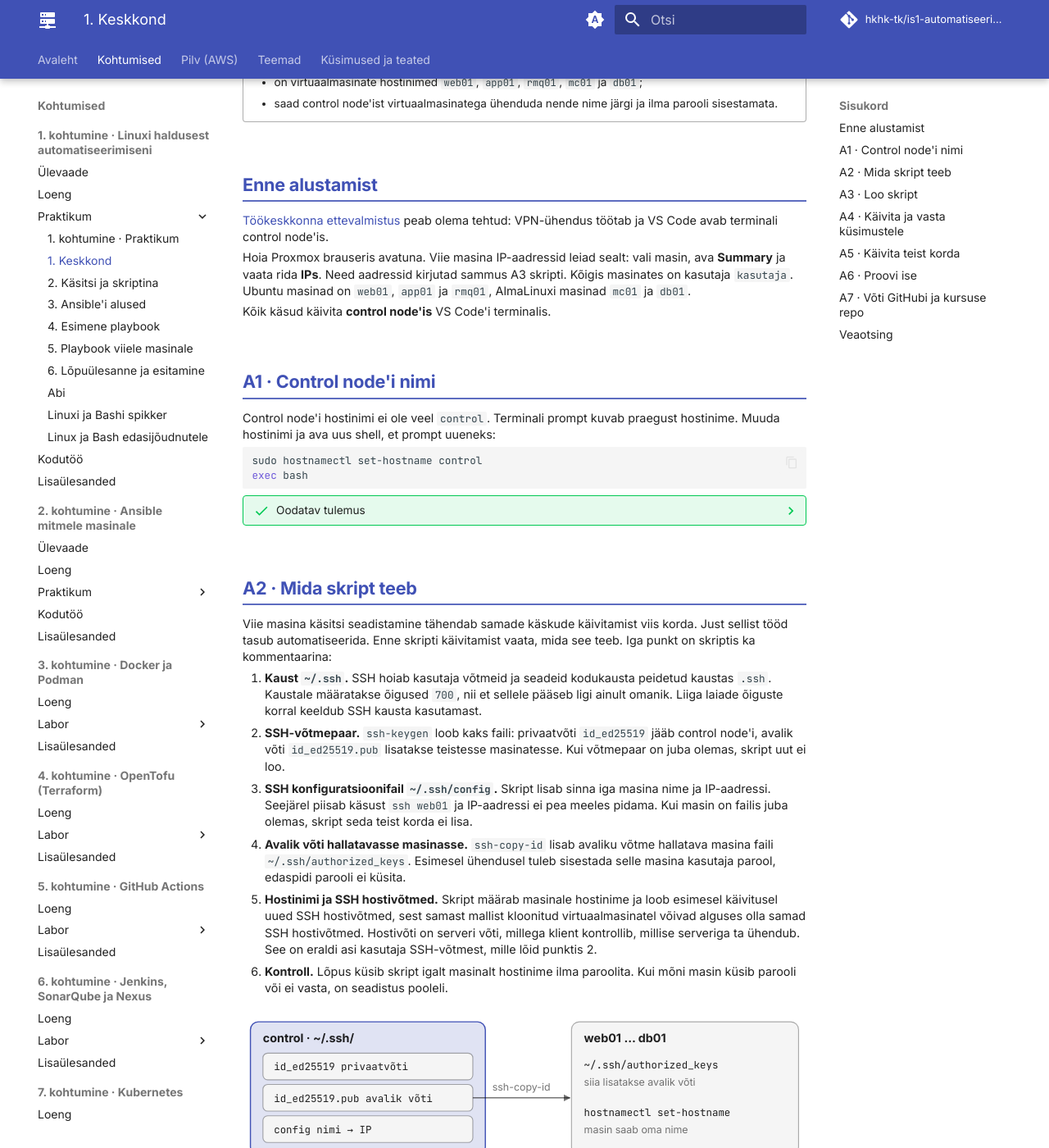
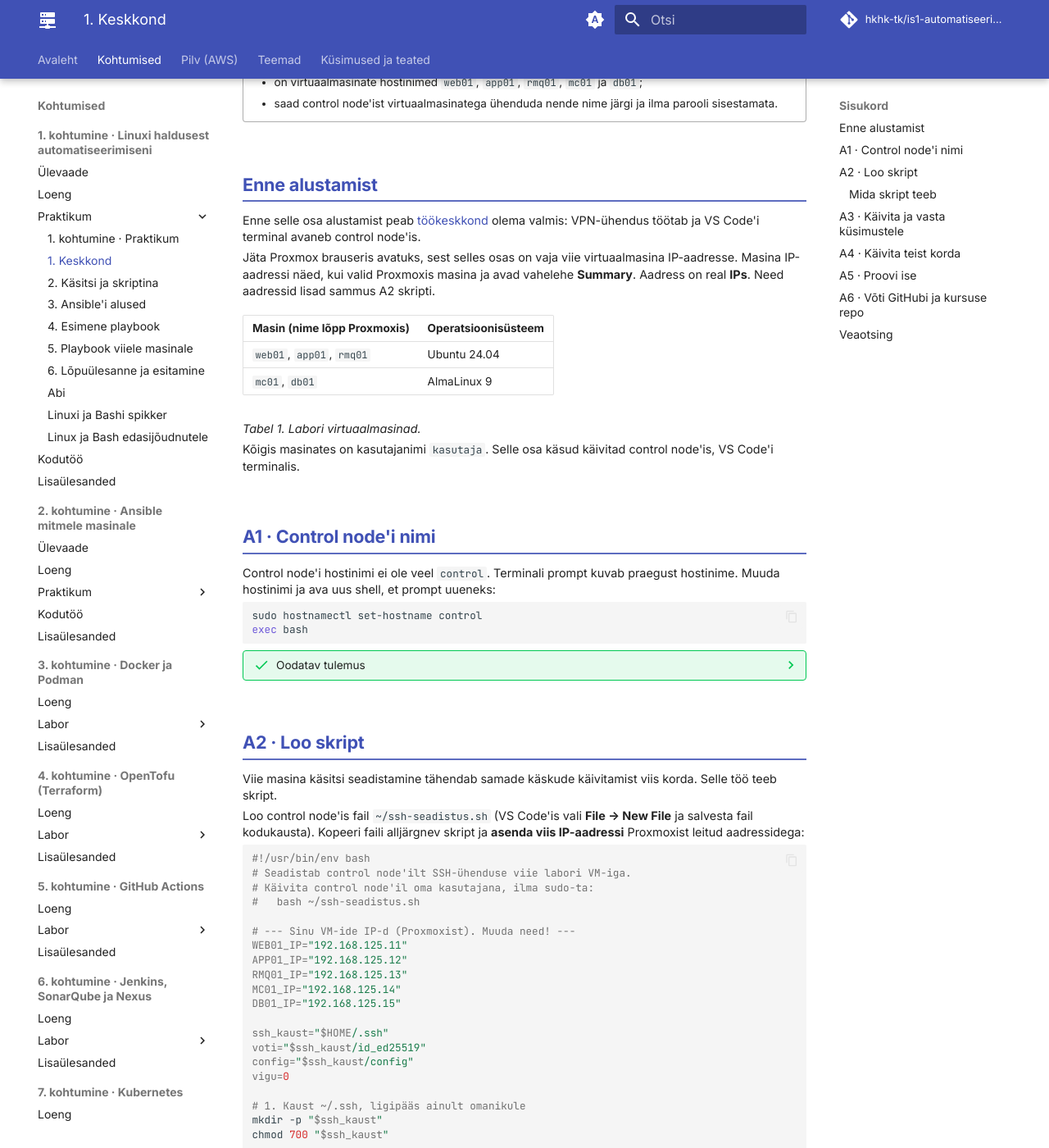
Before and after one commit to hkhk-tk/is1-automatiseerimine, an MkDocs documentation site: the page built from docs/k01/lab-1-keskkond.md, in a window 1280 px wide and 1400 px high, scrolled down 223 px. Shown: the whole window at 82% size. Built offline with MkDocs 1.6.1 and Material for MkDocs 9.7.7, drawn with Linux system fonts in a browser that asks for light colours; comment, search, counter and statistics services are not loaded; some of the changed text lies outside the part shown.

Commit message:
K1 praktikum 1: skript enne selgitust, sammud ümber nummerdatud; keeleparandused praktikumides 0–2

````diff
--- a/docs/k01/lab-1-keskkond.md
+++ b/docs/k01/lab-1-keskkond.md
@@ -18,11 +18,18 @@ tags:
 
 ## Enne alustamist
 
-[Töökeskkonna ettevalmistus](../00-ulevaade/keskkond.md) peab olema tehtud: VPN-ühendus töötab ja VS Code avab terminali control node'is.
+Enne selle osa alustamist peab [töökeskkond](../00-ulevaade/keskkond.md) olema valmis: VPN-ühendus töötab ja VS Code'i terminal avaneb control node'is.
 
-Hoia Proxmox brauseris avatuna. Viie masina IP-aadressid leiad sealt: vali masin, ava **Summary** ja vaata rida **IPs**. Need aadressid kirjutad sammus A3 skripti. Kõigis masinates on kasutaja `kasutaja`. Ubuntu masinad on `web01`, `app01` ja `rmq01`, AlmaLinuxi masinad `mc01` ja `db01`.
+Jäta Proxmox brauseris avatuks, sest selles osas on vaja viie virtuaalmasina IP-aadresse. Masina IP-aadressi näed, kui valid Proxmoxis masina ja avad vahelehe **Summary**. Aadress on real **IPs**. Need aadressid lisad sammus A2 skripti.
 
-Kõik käsud käivita **control node'is** VS Code'i terminalis.
+| Masin (nime lõpp Proxmoxis) | Operatsioonisüsteem |
+|---|---|
+| `web01`, `app01`, `rmq01` | Ubuntu 24.04 |
+| `mc01`, `db01` | AlmaLinux 9 |
+
+*Tabel 1. Labori virtuaalmasinad.*
+
+Kõigis masinates on kasutajanimi `kasutaja`. Selle osa käsud käivitad control node'is, VS Code'i terminalis.
 
 ## A1 · Control node'i nimi
 
@@ -39,38 +46,13 @@ exec bash
     kasutaja@control:~$
     ```
 
-    Laboris `sudo` parooli ei küsi, sest mall lubab seda kasutajale `kasutaja`. `hostnamectl` muudab hostinime püsivalt, see jääb alles ka pärast taaskäivitust.
+    Laboris `sudo` parooli ei küsi, sest virtuaalmasinate mallis on kasutajal `kasutaja` lubatud kasutada `sudo`-t ilma paroolita. `hostnamectl` muudab hostinime püsivalt, nii et see jääb alles ka pärast taaskäivitust.
 
-## A2 · Mida skript teeb
+## A2 · Loo skript
 
-Viie masina käsitsi seadistamine tähendab samade käskude käivitamist viis korda. Just sellist tööd tasub automatiseerida. Enne skripti käivitamist vaata, mida see teeb. Iga punkt on skriptis ka kommentaarina:
+Viie masina käsitsi seadistamine tähendab samade käskude käivitamist viis korda. Selle töö teeb skript.
 
-1. **Kaust `~/.ssh`.** SSH hoiab kasutaja võtmeid ja seadeid kodukausta peidetud kaustas `.ssh`. Kaustale määratakse õigused `700`, nii et sellele pääseb ligi ainult omanik. Liiga laiade õiguste korral keeldub SSH kausta kasutamast.
-2. **SSH-võtmepaar.** `ssh-keygen` loob kaks faili: privaatvõti `id_ed25519` jääb control node'i, avalik võti `id_ed25519.pub` lisatakse teistesse masinatesse. Kui võtmepaar on juba olemas, skript uut ei loo.
-3. **SSH konfiguratsioonifail `~/.ssh/config`.** Skript lisab sinna iga masina nime ja IP-aadressi. Seejärel piisab käsust `ssh web01` ja IP-aadressi ei pea meeles pidama. Kui masin on failis juba olemas, skript seda teist korda ei lisa.
-4. **Avalik võti hallatavasse masinasse.** `ssh-copy-id` lisab avaliku võtme hallatava masina faili `~/.ssh/authorized_keys`. Esimesel ühendusel tuleb sisestada selle masina kasutaja parool, edaspidi parooli ei küsita.
-5. **Hostinimi ja SSH hostivõtmed.** Skript määrab masinale hostinime ja loob esimesel käivitusel uued SSH hostivõtmed, sest samast mallist kloonitud virtuaalmasinatel võivad alguses olla samad SSH hostivõtmed. Hostivõti on serveri võti, millega klient kontrollib, millise serveriga ta ühendub. See on eraldi asi kasutaja SSH-võtmest, mille lõid punktis 2.
-6. **Kontroll.** Lõpus küsib skript igalt masinalt hostinime ilma paroolita. Kui mõni masin küsib parooli või ei vasta, on seadistus pooleli.
-
-<figure style="max-width:720px;margin:.8em auto" class="lx" markdown="0">
-<svg viewBox="0 0 720 210" role="img" aria-label="control node'is on võtmepaar ja SSH konfiguratsioonifail; avalik võti lisatakse ssh-copy-id abil viide virtuaalmasinasse" xmlns="http://www.w3.org/2000/svg">
-<style>.lx svg{width:100%;height:auto;font-family:var(--md-text-font-family,sans-serif)}.lx .box{fill:var(--md-code-bg-color);stroke:var(--md-default-fg-color--lighter);stroke-width:1.2}.lx .hi{fill:var(--md-primary-fg-color);fill-opacity:.16;stroke:var(--md-primary-fg-color);stroke-width:1.5}.lx .b{fill:var(--md-default-fg-color);font-size:15px;font-weight:600}.lx .s{fill:var(--md-default-fg-color--light);font-size:13px}.lx .c{fill:var(--md-default-fg-color);font-size:13px;font-family:var(--md-code-font-family,monospace)}.lx .a{stroke:var(--md-default-fg-color--light);stroke-width:1.5;fill:none}.lx .h{fill:var(--md-default-fg-color--light)}</style>
-<defs><marker id="lxs" viewBox="0 0 10 10" refX="9" refY="5" markerWidth="6" markerHeight="6" orient="auto"><path class="h" d="M0,0 L10,5 L0,10 z"/></marker></defs>
-<rect class="hi" x="10" y="20" width="300" height="170" rx="10"/><text class="b" x="26" y="46">control · ~/.ssh/</text>
-<rect class="box" x="26" y="60" width="268" height="34" rx="6"/><text class="c" x="40" y="82">id_ed25519      privaatvõti</text>
-<rect class="box" x="26" y="100" width="268" height="34" rx="6"/><text class="c" x="40" y="122">id_ed25519.pub  avalik võti</text>
-<rect class="box" x="26" y="140" width="268" height="34" rx="6"/><text class="c" x="40" y="162">config          nimi → IP</text>
-<line class="a" x1="294" y1="117" x2="418" y2="117" marker-end="url(#lxs)"/><text class="s" x="356" y="108" text-anchor="middle">ssh-copy-id</text>
-<rect class="box" x="420" y="20" width="290" height="170" rx="10"/><text class="b" x="436" y="46">web01 … db01</text>
-<text class="c" x="436" y="80">~/.ssh/authorized_keys</text><text class="s" x="436" y="102">siia lisatakse avalik võti</text>
-<text class="c" x="436" y="140">hostnamectl set-hostname</text><text class="s" x="436" y="162">masin saab oma nime</text>
-</svg>
-<figcaption>Joonis 1. Privaatvõti jääb control node'i, avalik võti lisatakse igasse virtuaalmasinasse.</figcaption>
-</figure>
-
-## A3 · Loo skript
-
-Loo control node'is fail `~/ssh-seadistus.sh` (VS Code'is **File → New File** ja salvesta kodukausta). Kopeeri faili alljärgnev skript ja **asenda viis IP-aadressi** Proxmoxist leitud aadressidega:
+Loo control node'is fail `~/ssh-seadistus.sh` (VS Code'is vali **File → New File** ja salvesta fail kodukausta). Kopeeri faili alljärgnev skript ja **asenda viis IP-aadressi** Proxmoxist leitud aadressidega:
 
 ```bash
 #!/usr/bin/env bash
@@ -162,21 +144,49 @@ else
 fi
 ```
 
+
+### Mida skript teeb
+
+Skript teeb kuus asja. Samad numbrid on skriptis kommentaaridena:
+
+1. **Kaust `~/.ssh`.** SSH hoiab kasutaja võtmeid ja seadeid kodukausta peidetud kaustas `.ssh`. Kaustale määratakse õigused `700`, nii et sellele pääseb ligi ainult omanik. Liiga laiade õiguste korral keeldub SSH kausta kasutamast.
+2. **SSH-võtmepaar.** `ssh-keygen` loob kaks faili: privaatvõti `id_ed25519` jääb control node'i, avalik võti `id_ed25519.pub` lisatakse teistesse masinatesse. Kui võtmepaar on juba olemas, skript uut ei loo.
+3. **SSH konfiguratsioonifail `~/.ssh/config`.** Skript lisab sinna iga masina nime ja IP-aadressi. Seejärel piisab käsust `ssh web01` ja IP-aadressi ei pea meeles pidama. Kui masin on failis juba olemas, skript seda teist korda ei lisa.
+4. **Avalik võti hallatavasse masinasse.** `ssh-copy-id` lisab avaliku võtme hallatava masina faili `~/.ssh/authorized_keys`. Esimesel ühendusel tuleb sisestada selle masina kasutaja parool, edaspidi parooli ei küsita.
+5. **Hostinimi ja SSH hostivõtmed.** Skript määrab masinale hostinime ja loob esimesel käivitusel uued SSH hostivõtmed, sest samast mallist kloonitud virtuaalmasinatel võivad alguses olla samad SSH hostivõtmed. Hostivõti on serveri võti, millega klient kontrollib, millise serveriga ta ühendub. Hostivõti ei ole sama mis kasutaja SSH-võti, mille skript loob punktis 2.
+6. **Kontroll.** Lõpus ühendub skript paroolita igasse masinasse ja küsib selle hostinime. Kui mõni masin küsib parooli või ei vasta, on seadistus pooleli.
+
+<figure style="max-width:720px;margin:.8em auto" class="lx" markdown="0">
+<svg viewBox="0 0 720 210" role="img" aria-label="control node'is on võtmepaar ja SSH konfiguratsioonifail; avalik võti lisatakse ssh-copy-id abil viide virtuaalmasinasse" xmlns="http://www.w3.org/2000/svg">
+<style>.lx svg{width:100%;height:auto;font-family:var(--md-text-font-family,sans-serif)}.lx .box{fill:var(--md-code-bg-color);stroke:var(--md-default-fg-color--lighter);stroke-width:1.2}.lx .hi{fill:var(--md-primary-fg-color);fill-opacity:.16;stroke:var(--md-primary-fg-color);stroke-width:1.5}.lx .b{fill:var(--md-default-fg-color);font-size:15px;font-weight:600}.lx .s{fill:var(--md-default-fg-color--light);font-size:13px}.lx .c{fill:var(--md-default-fg-color);font-size:13px;font-family:var(--md-code-font-family,monospace)}.lx .a{stroke:var(--md-default-fg-color--light);stroke-width:1.5;fill:none}.lx .h{fill:var(--md-default-fg-color--light)}</style>
+<defs><marker id="lxs" viewBox="0 0 10 10" refX="9" refY="5" markerWidth="6" markerHeight="6" orient="auto"><path class="h" d="M0,0 L10,5 L0,10 z"/></marker></defs>
+<rect class="hi" x="10" y="20" width="300" height="170" rx="10"/><text class="b" x="26" y="46">control · ~/.ssh/</text>
+<rect class="box" x="26" y="60" width="268" height="34" rx="6"/><text class="c" x="40" y="82">id_ed25519      privaatvõti</text>
+<rect class="box" x="26" y="100" width="268" height="34" rx="6"/><text class="c" x="40" y="122">id_ed25519.pub  avalik võti</text>
+<rect class="box" x="26" y="140" width="268" height="34" rx="6"/><text class="c" x="40" y="162">config          nimi → IP</text>
+<line class="a" x1="294" y1="117" x2="418" y2="117" marker-end="url(#lxs)"/><text class="s" x="356" y="108" text-anchor="middle">ssh-copy-id</text>
+<rect class="box" x="420" y="20" width="290" height="170" rx="10"/><text class="b" x="436" y="46">web01 … db01</text>
+<text class="c" x="436" y="80">~/.ssh/authorized_keys</text><text class="s" x="436" y="102">siia lisatakse avalik võti</text>
+<text class="c" x="436" y="140">hostnamectl set-hostname</text><text class="s" x="436" y="162">masin saab oma nime</text>
+</svg>
+<figcaption>Joonis 1. Privaatvõti jääb control node'i, avalik võti lisatakse igasse virtuaalmasinasse.</figcaption>
+</figure>
+
 ??? note "Mis on skriptis uut (lühidalt)"
 
     | Kirjutis | Tähendus |
     |---|---|
-    | `#!/usr/bin/env bash` | shebang: seda faili loeb Bash |
+    | `#!/usr/bin/env bash` | shebang: faili käivitab Bash |
     | `WEB01_IP="192.168.125.11"` | muutuja; võrdusmärgi ümber pole tühikuid |
-    | `"$voti"` | muutuja väärtus, jutumärkides, et tee jääks üheks tervikuks |
+    | `"$voti"` | muutuja väärtus; jutumärgid hoiavad väärtuse ühe tervikuna ka siis, kui selles on tühik |
     | `if [[ -f "$voti" ]]` | kas selline fail on olemas? |
     | `seadista() { ... }` | **funktsioon**: käskude rühm nimega, mida saab mitu korda kasutada |
     | `$1`, `$2` | funktsiooni esimene ja teine argument: `seadista web01 "$WEB01_IP"` |
     | `>>` | lisab faili lõppu (`>` kirjutaks üle) |
     | `|| vigu=$((vigu + 1))` | kui eelmine käsk ebaõnnestus, suurenda vigade arvu |
-    | `exit 1` | skript lõpeb veaga, et ka teine programm saaks sellest aru |
+    | `exit 1` | skript lõpetab veakoodiga 1, et seda käivitav programm saaks vea tuvastada |
 
-    Bashi põhimõisted on [loengu](loeng.md#5-bash-kui-esimene-samm) 5. peatükis.
+    Skripti piirid on [loengu](loeng.md#4-skripti-piirid) 4. peatükis.
 
 Enne käivitamist kontrolli skripti süntaksit. Käsk loeb skripti läbi, kuid ei käivita seda:
 
@@ -255,7 +265,7 @@ exit
 
     Fail `~/.ssh/id_ed25519` (ilma laiendita `.pub`) on privaatvõti. Seda ei kopeerita mujale, ei lisata Giti ega saadeta kellelegi. Avalikku võtit (`.pub`) võib jagada.
 
-## A7 · Võti GitHubi ja kursuse repo
+## A6 · Võti GitHubi ja kursuse repo
 
 Sama SSH-võtit saad kasutada GitHubiga autentimiseks, nii et Git-toimingute jaoks ei ole vaja parooli ega access token'it. Kuva avalik võti:
 
@@ -295,12 +305,12 @@ Kõik selle kohtumise failid salvestad kausta `~/kursus/k01/`.
 | Mida näed | Põhjus | Mida teha |
 |---|---|---|
 | `Connection timed out` | IP-aadress on vale või masin ei tööta | võrdle skripti alguses olevaid IP-aadresse Proxmoxiga ja kontrolli, et masin töötab |
-| `Permission denied (publickey,password)` | parool on vale | proovi uuesti, kasutaja on `kasutaja` |
+| `Permission denied (publickey,password)` | parool on vale | sisesta parool uuesti ja kontrolli, et kasutajanimi on `kasutaja` |
 | `REMOTE HOST IDENTIFICATION HAS CHANGED` | masina SSH hostivõti muutus, näiteks loodi masin uuesti | `ssh-keygen -R <ip>` ja käivita skript uuesti |
 | `Bad owner or permissions on ~/.ssh/config` | konfiguratsioonifail on teistele kasutajatele kirjutatav | `chmod 600 ~/.ssh/config` |
-| kontrollis `VIGA ... ei vasta ilma paroolita` | avalik võti ei jõudnud masinasse | käivita skript uuesti ja vaata selle masina väljundit |
+| skripti kontrollis on `VIGA ... ei vasta ilma paroolita` | avalik võti ei jõudnud masinasse | käivita skript uuesti ja vaata selle masina väljundit |
 
-*Tabel 1. Levinud vead.*
+*Tabel 2. Levinud vead.*
 
 ??? info "Loe juurde"
 
````
Also changed, not shown: other parts of docs/k01/lab-1-keskkond.md (+4 -4 lines), docs/k01/abi.md (+1 -1 lines), docs/k01/lab-2-kasitsi.md (+4 -4 lines), docs/k01/lab.md (+2 -2 lines).
